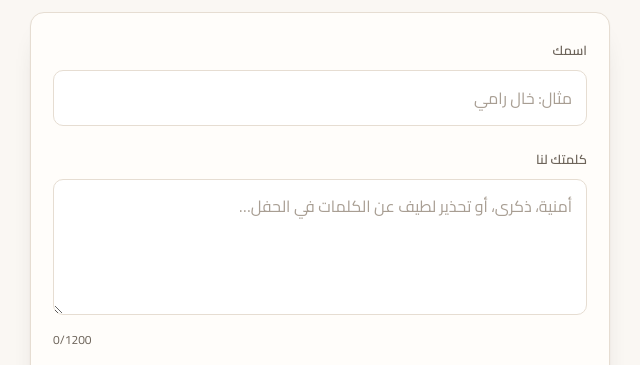
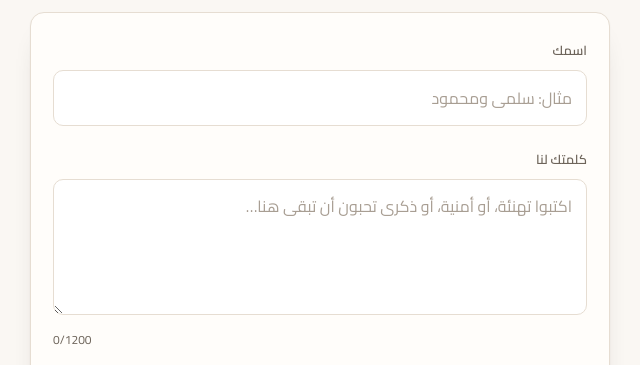
Before and after one commit to Ref34t/mohamed-marwa-wedding, a plain HTML site: page index.html in a window 1280 px wide. Shown: the part 193-558 px from the top of the page, 320-960 px from the left. Drawn offline with Linux system fonts and the light colour scheme.

Commit message:
Better Arabic placeholders in the form

```diff
--- a/index.html
+++ b/index.html
@@ -117,13 +117,13 @@
         accept-charset="utf-8">
         <div class="field">
           <label for="name">اسمك</label>
-          <input id="name" type="text" name="name" autocomplete="name" maxlength="60" placeholder="مثال: خال رامي">
+          <input id="name" type="text" name="name" autocomplete="name" maxlength="60" placeholder="مثال: سلمى ومحمود">
         </div>
 
         <div class="field">
           <label for="message">كلمتك لنا</label>
           <textarea id="message" name="message" rows="4" maxlength="1200"
-            placeholder="أمنية، ذكرى، أو تحذير لطيف عن الكلمات في الحفل…"></textarea>
+            placeholder="اكتبوا تهنئة، أو أمنية، أو ذكرى تحبون أن تبقى هنا…"></textarea>
           <div class="counter"><span id="count">0</span>/1200</div>
         </div>
 
```
